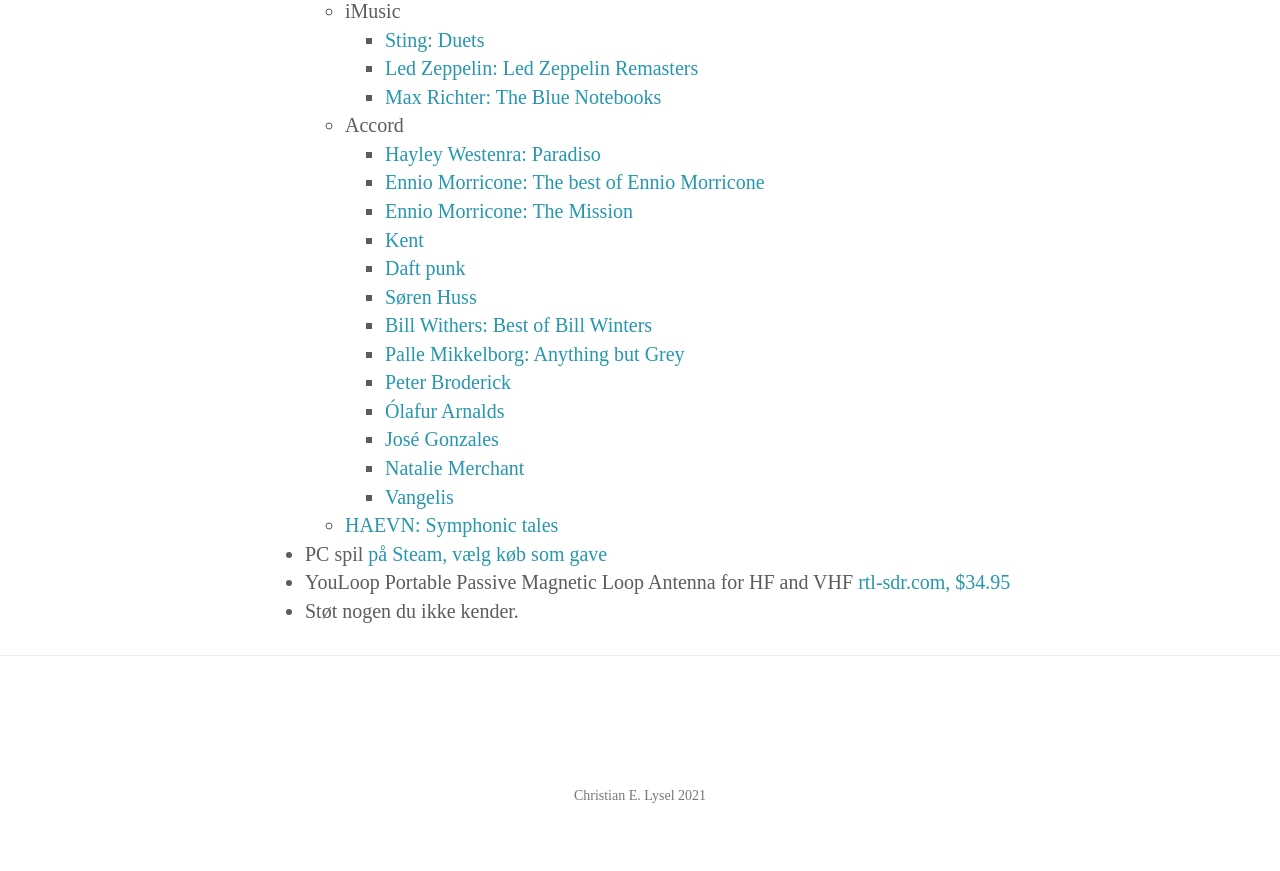
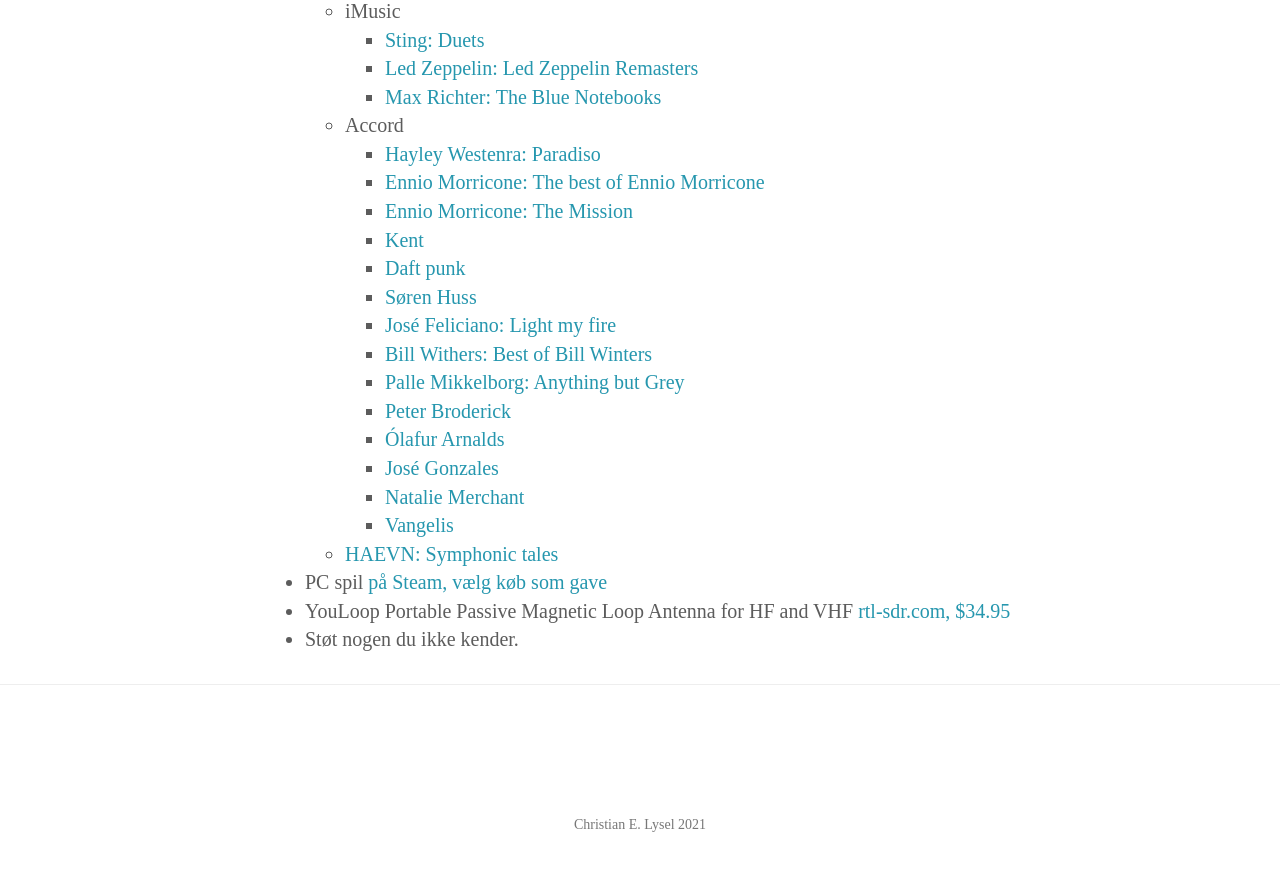
Before and after one commit to clysel/christian.lysel.net, a Jekyll site: the page built from gave.markdown, in a window 1280 px wide and 900 px high, scrolled down 636 px. Shown: the top 871 px of the window. Built offline with Jekyll 4.4.1, drawn with Linux system fonts in a browser that asks for light colours.

Commit message:
Update gave.markdown

```diff
--- a/gave.markdown
+++ b/gave.markdown
@@ -19,6 +19,7 @@
     * [Kent](https://accord.dk/collections/kent-2?type=cd)
     * [Daft punk](https://accord.dk/collections/daft-punk?type=cd)
     * [Søren Huss](https://accord.dk/collections/soren-huss?type=cd)
+    * [José Feliciano: Light my fire](https://accord.dk/collections/jose-feliciano/products/jose-feliciano-light-my-fire?variant=37787808366787)
     * [Bill Withers: Best of Bill Winters](https://accord.dk/collections/bill-withers/products/bill-withers-best-of-bill-withers?variant=37882812203203)
     * [Palle Mikkelborg: Anything but Grey](https://accord.dk/collections/palle-mikkelborg/products/palle-mikkelborg-anything-but-grey?variant=37673872588995)
     * [Peter Broderick](https://accord.dk/collections/peter-broderick?type=cd)
```
